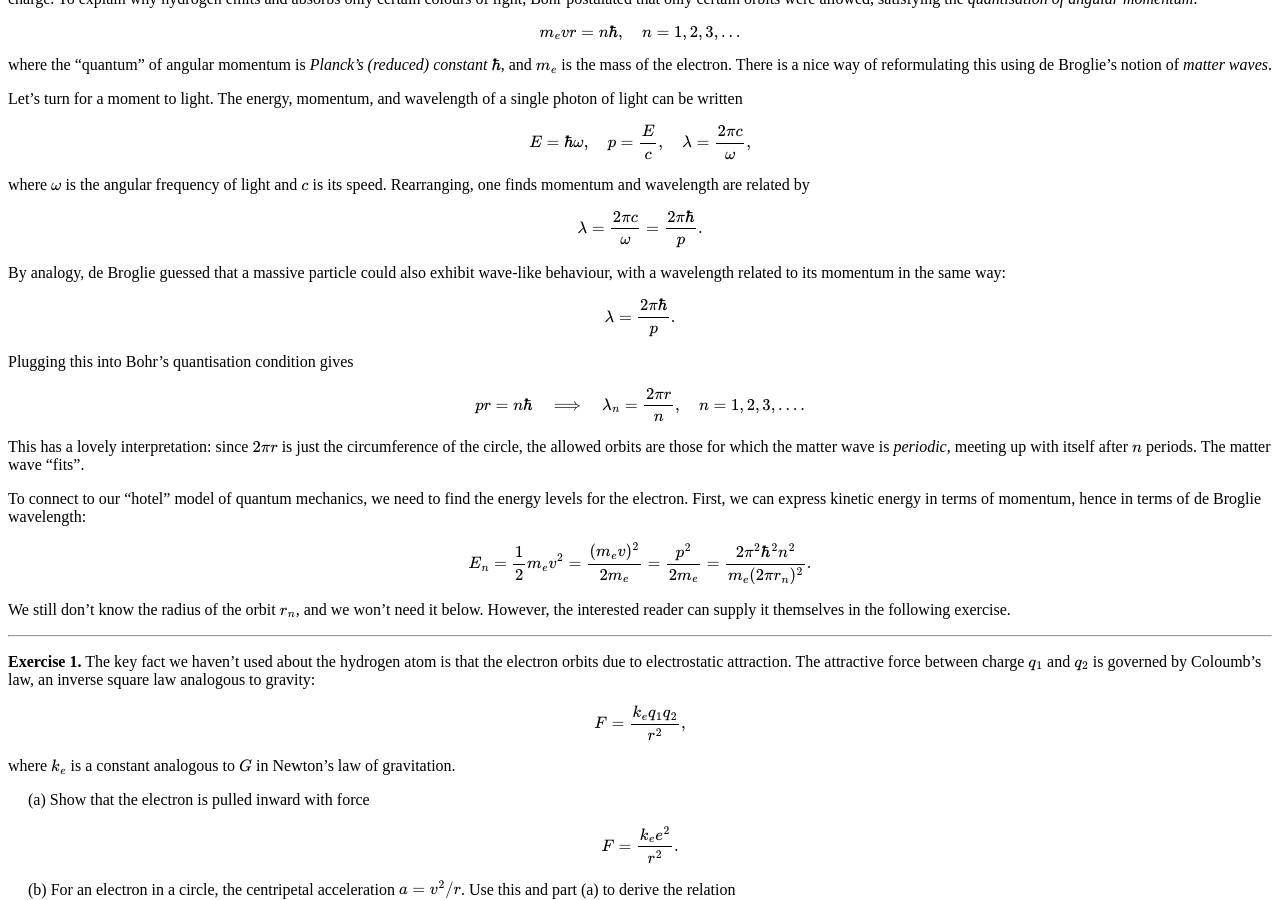
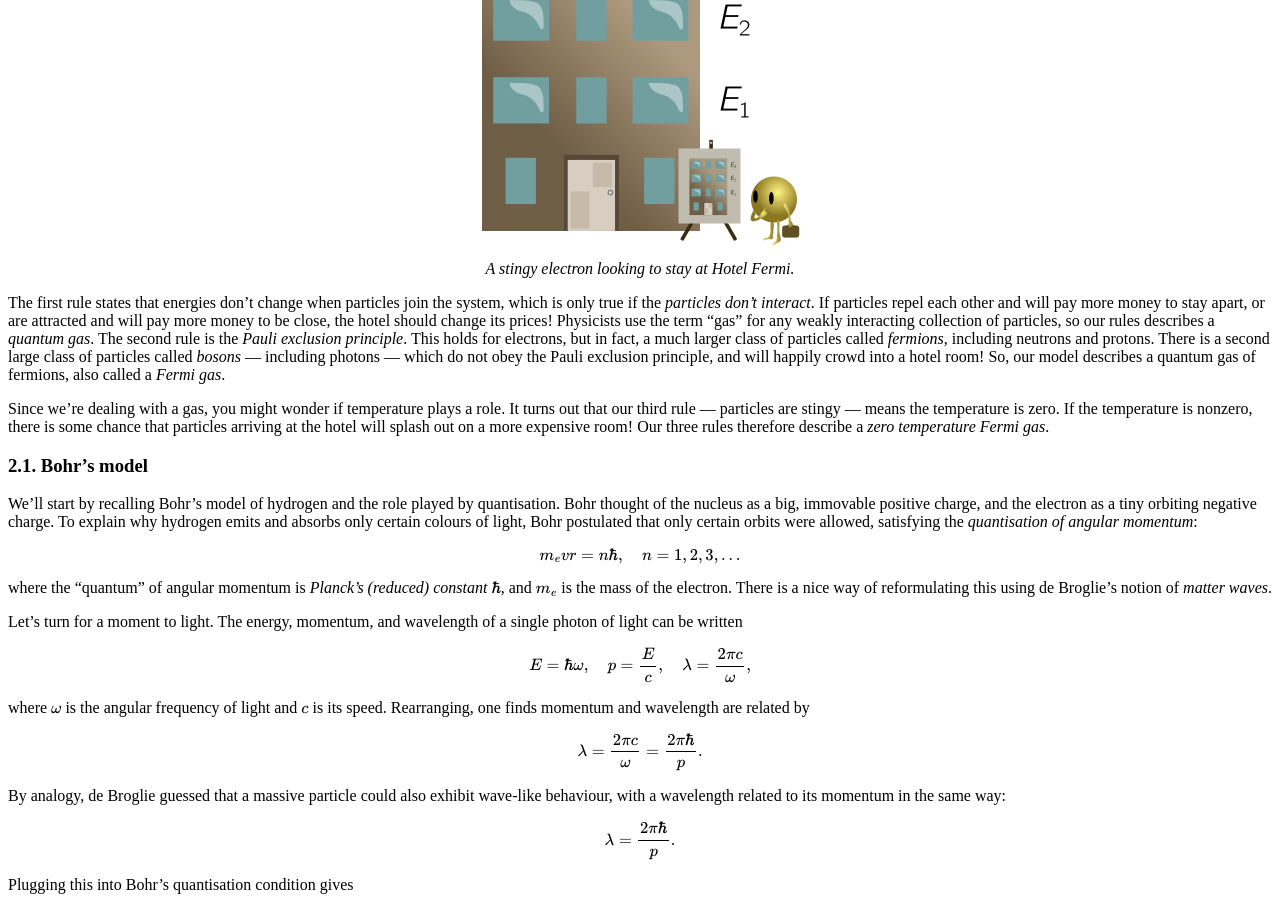
Before and after one commit to hapax/hapax.github.io, a Jekyll site: the page built from assets/chandra.md, in a window 1280 px wide and 900 px high, scrolled down 2155 px. Built offline with Jekyll 4.4.1, drawn with Linux system fonts in a browser that asks for light colours; our own code applies the rules of GitHub Pages for plain Markdown files; formulas are drawn with MathJax 3; a script that is not in the unit is left out.

Commit message:
Add chandra2

```diff
--- a/assets/chandra.md
+++ b/assets/chandra.md
@@ -107,6 +107,13 @@ Finally, particles are cheap, looking for the most affordable room the
 hotel can offer.
 None of these rules is true in general, so let's spell out our
 assumptions.
+
+<figure>
+    <div style="text-align:center"><img src
+    ="/images/posts/chandra2.png"/>
+		    <figcaption><i>A stingy electron looking to stay at Hotel Fermi.</i></figcaption>
+	</div>
+	</figure>
 
 The first rule states that energies don't change when particles join
 the system, which is only true if the *particles don't interact*.
```
Also changed, not shown: images/posts/chandra2.png (added), 1 other file.
